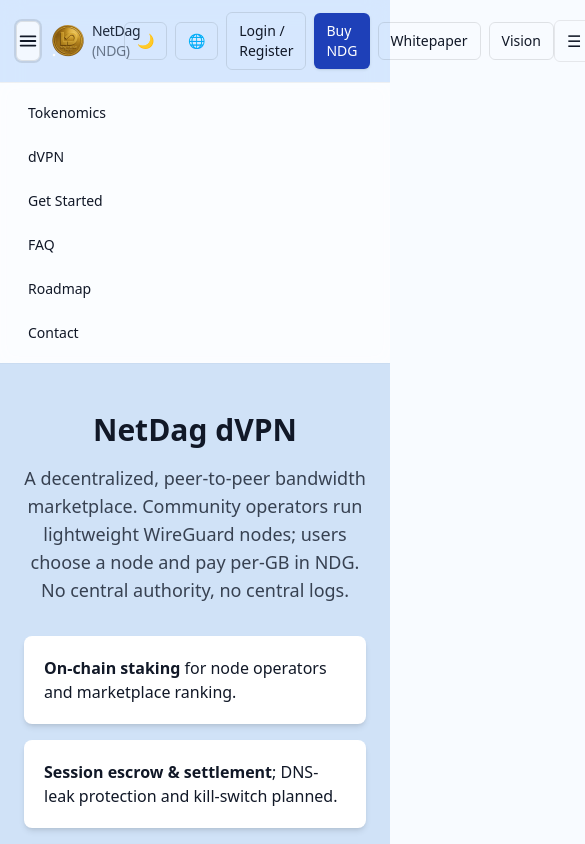
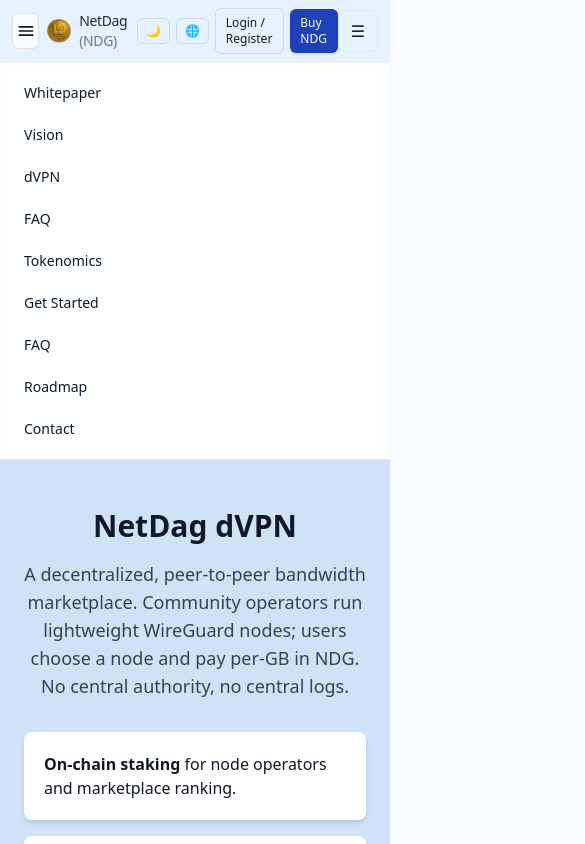
Before and after one commit to JODA-NetDag/fresh-mainnet, a Next.js app: page /dvpn in a window 390 px wide. Both pictures are taken after a click on the button "Open menu". Shown: the top 844 px of the page, 585 px wide, since content can reach past the window. Built offline with nearby package versions, Linux system fonts and the light colour scheme.

Commit message:
FAQ: single route at /faq; remove components/FAQs

```diff
--- a/src/components/Navbar.tsx
+++ b/src/components/Navbar.tsx
@@ -15,7 +15,7 @@
   const [open, setOpen] = useState(false);
   const [theme, setTheme] = useState<"light" | "dark">("light");
 
-  // Persist & apply theme
+  // load + apply theme
   useEffect(() => {
     const saved = (typeof window !== "undefined" && localStorage.getItem("theme")) as
       | "light"
@@ -38,17 +38,17 @@
   };
 
   return (
-    <header className="sticky top-0 z-50 border-b border-black/5 bg-[#d7e9ff]/80 backdrop-blur-md dark:border-white/10 dark:bg-slate-900/75">
-      <div className="mx-auto flex max-w-6xl items-center justify-between px-4 py-3">
+    <header className="sticky top-0 z-50 border-b border-black/5 bg-sky-50/70 backdrop-blur dark:border-white/10 dark:bg-slate-900/70">
+      <div className="mx-auto flex max-w-6xl items-center justify-between px-3 py-2 md:px-4 md:py-3">
         {/* Left cluster */}
-        <div className="flex items-center gap-3">
+        <div className="flex items-center gap-2 md:gap-3">
           {/* 3-dash menu */}
           <button
             aria-label="Open menu"
             onClick={() => setOpen((v) => !v)}
-            className="inline-flex h-10 w-10 items-center justify-center rounded-md border border-black/10 bg-white/70 hover:bg-white/90 focus:outline-none focus:ring-2 focus:ring-black/10 dark:border-white/10 dark:bg-white/5 dark:hover:bg-white/10 dark:focus:ring-white/20"
+            className="inline-flex h-9 w-9 items-center justify-center rounded-md border border-black/10 bg-white/70 hover:bg-white/90 dark:border-white/10 dark:bg-white/5 dark:hover:bg-white/10 md:h-10 md:w-10"
           >
-            <svg width="22" height="22" viewBox="0 0 24 24" fill="none" stroke="currentColor">
+            <svg width="20" height="20" viewBox="0 0 24 24" fill="none" stroke="currentColor">
               <path strokeWidth="2" strokeLinecap="round" d="M4 7h16M4 12h16M4 17h16" />
             </svg>
           </button>
@@ -56,25 +56,25 @@
           {/* Logo + brand */}
           <Link href="/" className="flex items-center gap-2">
             <Image
-              src="/images/NetDagLogo.png"   // <-- transparent logo
+              src="/images/NetDagLogo.png"   // transparent PNG you uploaded
               alt="NetDag"
-              width={32}
-              height={32}
+              width={26}
+              height={26}
               priority
-              className="h-8 w-8 bg-transparent"
+              className="h-6 w-6 md:h-7 md:w-7 bg-transparent"
             />
-            <span className="text-sm font-medium tracking-tight text-slate-800 dark:text-slate-100">
+            <span className="text-sm font-medium tracking-tight text-slate-800 dark:text-slate-100 md:text-base">
               NetDag <span className="opacity-60">(NDG)</span>
             </span>
           </Link>
         </div>
 
         {/* Right cluster */}
-        <nav className="flex items-center gap-2">
-          {/* Theme toggle */}
+        <nav className="flex items-center gap-1.5 md:gap-2">
+          {/* Smaller icons on mobile */}
           <button
             onClick={toggleTheme}
-            className="rounded-md border border-black/10 px-3 py-2 text-sm hover:bg-white/70 focus:outline-none focus:ring-2 focus:ring-black/10 dark:border-white/10 dark:hover:bg-white/10 dark:focus:ring-white/20"
+            className="rounded-md border border-black/10 px-2 py-1 text-xs hover:bg-white/70 dark:border-white/10 dark:hover:bg-white/10 md:px-3 md:py-2 md:text-sm"
             aria-label="Toggle theme"
             title="Toggle day/night"
           >
@@ -83,7 +83,7 @@
 
           {/* Language (placeholder) */}
           <button
-            className="rounded-md border border-black/10 px-3 py-2 text-sm hover:bg-white/70 focus:outline-none focus:ring-2 focus:ring-black/10 dark:border-white/10 dark:hover:bg-white/10 dark:focus:ring-white/20"
+            className="rounded-md border border-black/10 px-2 py-1 text-xs hover:bg-white/70 dark:border-white/10 dark:hover:bg-white/10 md:px-3 md:py-2 md:text-sm"
             aria-label="Change language"
             title="Change language"
           >
@@ -93,7 +93,7 @@
           {/* Login/Register (anchors for now) */}
           <Link
             href="/#login"
-            className="rounded-md border border-black/10 px-3 py-2 text-sm hover:bg-white/70 focus:outline-none focus:ring-2 focus:ring-black/10 dark:border-white/10 dark:hover:bg-white/10 dark:focus:ring-white/20"
+            className="rounded-md border border-black/10 px-2.5 py-1.5 text-xs hover:bg-white/70 dark:border-white/10 dark:hover:bg-white/10 md:px-3 md:py-2 md:text-sm"
           >
             Login / Register
           </Link>
@@ -101,21 +101,22 @@
           {/* Buy NDG (connect wallet later) */}
           <Link
             href="/#buy-ndg"
-            className="rounded-md bg-[#1E40B8] px-3 py-2 text-sm text-white shadow hover:opacity-90 focus:outline-none focus:ring-2 focus:ring-[#1E40B8]/40"
+            className="rounded-md bg-[#1E40B8] px-2.5 py-1.5 text-xs text-white shadow hover:opacity-90 md:px-3 md:py-2 md:text-sm"
           >
             Buy NDG
           </Link>
 
+          {/* Hide these on mobile; show on md+ only */}
           <Link
             href="/whitepaper"
-            className="rounded-md border border-black/10 px-3 py-2 text-sm hover:bg-white/70 focus:outline-none focus:ring-2 focus:ring-black/10 dark:border-white/10 dark:hover:bg-white/10 dark:focus:ring-white/20"
+            className="hidden rounded-md border border-black/10 px-3 py-2 text-sm hover:bg-white/70 dark:border-white/10 dark:hover:bg-white/10 md:inline-flex"
           >
             Whitepaper
           </Link>
 
           <Link
             href="/vision"
-            className="rounded-md border border-black/10 px-3 py-2 text-sm hover:bg-white/70 focus:outline-none focus:ring-2 focus:ring-black/10 dark:border-white/10 dark:hover:bg-white/10 dark:focus:ring-white/20"
+            className="hidden rounded-md border border-black/10 px-3 py-2 text-sm hover:bg-white/70 dark:border-white/10 dark:hover:bg-white/10 md:inline-flex"
           >
             Vision
           </Link>
@@ -133,14 +134,24 @@
 
       {/* Slide-down drawer for 3-dash menu */}
       {open && (
-        <div className="border-t border-black/5 bg-white/90 backdrop-blur dark:border-white/10 dark:bg-slate-900/90">
-          <div className="mx-auto max-w-6xl px-4 py-3">
-            <div className="grid grid-cols-1 gap-2 text-sm sm:grid-cols-2 md:grid-cols-3">
-              <Link href="/#tokenomics" className="rounded-md px-3 py-2 hover:bg-black/5 dark:hover:bg-white/10">
-                Tokenomics
+        <div className="border-t border-black/5 bg-white/95 backdrop-blur dark:border-white/10 dark:bg-slate-900/95">
+          <div className="mx-auto max-w-6xl px-3 py-3 md:px-4">
+            <div className="grid grid-cols-1 gap-1.5 text-sm sm:grid-cols-2 md:grid-cols-3">
+              {/* Items we keep in the menu on mobile */}
+              <Link href="/whitepaper" className="rounded-md px-3 py-2 hover:bg-black/5 dark:hover:bg-white/10">
+                Whitepaper
+              </Link>
+              <Link href="/vision" className="rounded-md px-3 py-2 hover:bg-black/5 dark:hover:bg-white/10">
+                Vision
               </Link>
               <Link href="/dvpn" className="rounded-md px-3 py-2 hover:bg-black/5 dark:hover:bg-white/10">
                 dVPN
+              </Link>
+              <Link href="/faq" className="rounded-md px-3 py-2 hover:bg-black/5 dark:hover:bg-white/10">
+                FAQ
+              </Link>
+              <Link href="/#tokenomics" className="rounded-md px-3 py-2 hover:bg-black/5 dark:hover:bg-white/10">
+                Tokenomics
               </Link>
               <Link href="/#get-started" className="rounded-md px-3 py-2 hover:bg-black/5 dark:hover:bg-white/10">
                 Get Started
@@ -160,4 +171,4 @@
       )}
     </header>
   );
- }
+}
```
